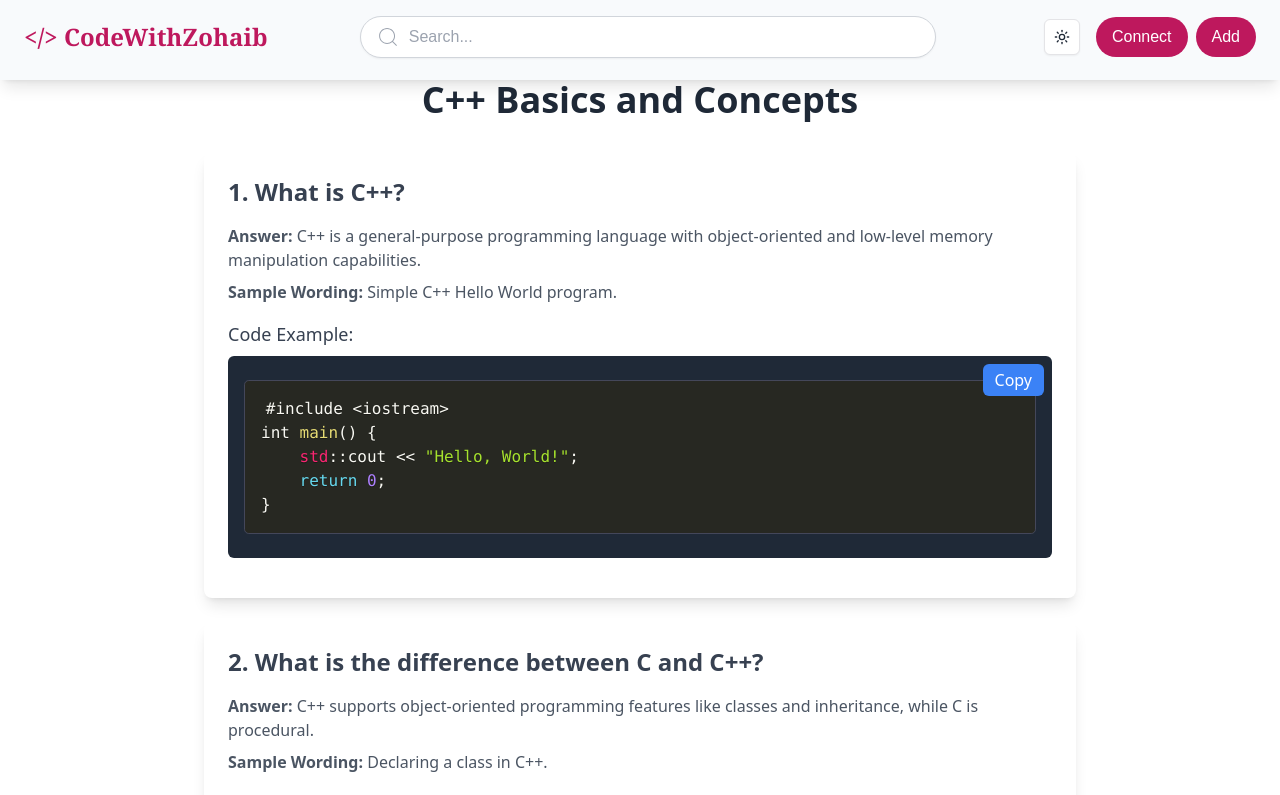
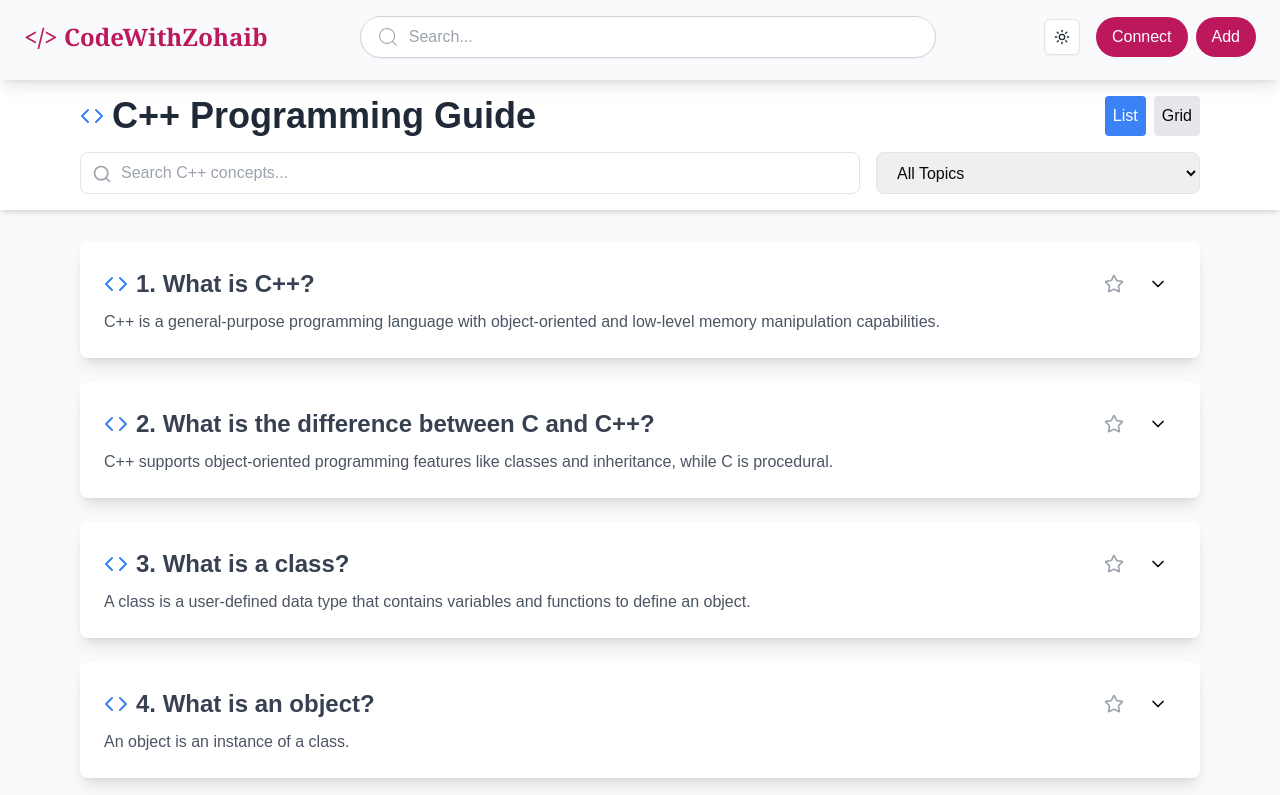
Before and after one commit to DotZohaib/CodeWithZohaib-Academy-, a Next.js app: page /Cc in a window 1280 px wide. Shown: the top 795 px of the page. Built offline with nearby package versions, Linux system fonts and the light colour scheme.

Commit message:
page.tsx

```diff
--- a/src/app/Cc/page.tsx
+++ b/src/app/Cc/page.tsx
@@ -2,7 +2,8 @@
 'use client';
 import React, { useState, useEffect } from 'react';
 import Prism from "prismjs";
-import "prismjs/themes/prism-okaidia.css"; // Optional: Add a Prism theme
+import { Search, BookOpen, Code, ChevronUp, ChevronDown, Check, Copy, Filter, Star } from 'lucide-react';
+import "prismjs/themes/prism-okaidia.css";
 
 interface Question {
   id: number;
@@ -12,9 +13,16 @@ interface Question {
   code: string;
 }
 
-const Cc: React.FC = () => {
+const Cpp = () => {
   const [copiedIndex, setCopiedIndex] = useState<number | null>(null);
+  const [searchTerm, setSearchTerm] = useState("");
+  const [selectedCategory, setSelectedCategory] = useState("all");
+  const [expandedItems, setExpandedItems] = useState<number[]>([]);
+  const [showScrollTop, setShowScrollTop] = useState(false);
+  const [favorites, setFavorites] = useState<number[]>([]);
+  const [viewMode, setViewMode] = useState<'list' | 'grid'>('list');
 
+  // Your existing array data here...
   const array: Question[] = [
     {
       id: 1,
@@ -438,10 +446,24 @@ const Cc: React.FC = () => {
       }
   ];
 
-
+const categories = {
+    all: "All Topics",
+    basics: "Basic Concepts (1-20)",
+    oop: "Object-Oriented Programming (21-40)",
+    advanced: "Advanced Features (41-60)",
+    stl: "STL & Templates",
+    memory: "Memory Management"
+  };
 
   useEffect(() => {
     Prism.highlightAll();
+
+    const handleScroll = () => {
+      setShowScrollTop(window.scrollY > 300);
+    };
+
+    window.addEventListener('scroll', handleScroll);
+    return () => window.removeEventListener('scroll', handleScroll);
   }, []);
 
   const handleCopy = (text: string, index: number) => {
@@ -450,32 +472,179 @@ const Cc: React.FC = () => {
     setTimeout(() => setCopiedIndex(null), 2000);
   };
 
+  const toggleFavorite = (id: number) => {
+    setFavorites(prev =>
+      prev.includes(id) ? prev.filter(item => item !== id) : [...prev, id]
+    );
+  };
+
+  const toggleExpand = (id: number) => {
+    setExpandedItems(prev =>
+      prev.includes(id) ? prev.filter(item => item !== id) : [...prev, id]
+    );
+  };
+
+  const scrollToTop = () => {
+    window.scrollTo({ top: 0, behavior: 'smooth' });
+  };
+
+  const filteredArray = array.filter(item => {
+    const matchesSearch = item.Title.toLowerCase().includes(searchTerm.toLowerCase()) ||
+                         item.answer.toLowerCase().includes(searchTerm.toLowerCase());
+
+    if (selectedCategory === 'all') return matchesSearch;
+    if (selectedCategory === 'basics') return matchesSearch && item.id <= 20;
+    if (selectedCategory === 'oop') return matchesSearch && item.id > 20 && item.id <= 40;
+    if (selectedCategory === 'advanced') return matchesSearch && item.id > 40;
+    if (selectedCategory === 'stl') return matchesSearch && [19, 20, 47, 48, 57].includes(item.id);
+    if (selectedCategory === 'memory') return matchesSearch && [23, 24, 25, 30, 32].includes(item.id);
+
+    return matchesSearch;
+  });
+
   return (
-    <div className="max-w-4xl mx-auto font-sans">
-      <h1 className="text-4xl font-bold text-center mb-8 text-gray-800">C++ Basics and Concepts</h1>
+    <div className="min-h-screen bg-gray-50">
+      <nav className="sticky top-0 z-10 bg-white shadow-md">
+        <div className="max-w-6xl mx-auto px-4 py-4">
+          <div className="flex items-center justify-between mb-4">
+            <h1 className="text-4xl font-bold text-gray-800 flex items-center gap-2">
+              <Code className="text-blue-500" />
+              C++ Programming Guide
+            </h1>
+            <div className="flex gap-2">
+              <button
+                onClick={() => setViewMode('list')}
+                className={`p-2 rounded ${viewMode === 'list' ? 'bg-blue-500 text-white' : 'bg-gray-200'}`}
+              >
+                List
+              </button>
+              <button
+                onClick={() => setViewMode('grid')}
+                className={`p-2 rounded ${viewMode === 'grid' ? 'bg-blue-500 text-white' : 'bg-gray-200'}`}
+              >
+                Grid
+              </button>
+            </div>
+          </div>
 
-      {array.map((item) => (
-        <section key={item.id} className="bg-white mx-3 p-6 rounded-lg shadow-lg mb-6">
-          <h2 className="text-2xl font-semibold mb-4 text-gray-700">{item.Title}</h2>
-          <p className="mb-2 text-gray-600"><strong>Answer:</strong> {item.answer}</p>
-          <p className="mb-4 text-gray-600"><strong>Sample Wording:</strong> {item.Sample}</p>
+          <div className="flex flex-col md:flex-row gap-4">
+            <div className="relative flex-1">
+              <Search className="absolute left-3 top-3 text-gray-400" size={20} />
+              <input
+                type="text"
+                placeholder="Search C++ concepts..."
+                className="w-full pl-10 pr-4 py-2 border rounded-lg focus:outline-none focus:ring-2 focus:ring-blue-500"
+                value={searchTerm}
+                onChange={(e) => setSearchTerm(e.target.value)}
+              />
+            </div>
 
-          <h3 className="text-lg font-medium mb-2 text-gray-700">Code Example:</h3>
-          <div className="relative bg-gray-800 text-white p-4 rounded-md overflow-x-auto mb-4">
-            <button
-              onClick={() => handleCopy(item.code, item.id)}
-              className="absolute top-2 right-2 bg-blue-500 text-white px-3 py-1 rounded-md hover:bg-blue-600"
+            <select
+              className="px-4 py-2 border rounded-lg focus:outline-none focus:ring-2 focus:ring-blue-500"
+              value={selectedCategory}
+              onChange={(e) => setSelectedCategory(e.target.value)}
             >
-              {copiedIndex === item.id ? "Copied!" : "Copy"}
-            </button>
-            <pre>
-              <code className="language-js">{item.code}</code>
-            </pre>
+              {Object.entries(categories).map(([key, value]) => (
+                <option key={key} value={key}>{value}</option>
+              ))}
+            </select>
           </div>
-        </section>
-      ))}
+        </div>
+      </nav>
+
+      <main className={`max-w-6xl mx-auto px-4 py-8 ${viewMode === 'grid' ? 'grid grid-cols-1 md:grid-cols-2 gap-6' : ''}`}>
+        {filteredArray.map((item) => {
+          const isExpanded = expandedItems.includes(item.id);
+          const isFavorite = favorites.includes(item.id);
+
+          return (
+            <div
+              key={item.id}
+              className={`bg-white rounded-lg shadow-lg mb-6 transform transition-all duration-200 hover:shadow-xl
+                ${viewMode === 'grid' ? 'h-full' : ''}`}
+            >
+              <div className="p-6">
+                <div className="flex justify-between items-center">
+                  <h2 className="text-2xl font-semibold text-gray-700 flex items-center gap-2">
+                    <Code size={24} className="text-blue-500" />
+                    {item.Title}
+                  </h2>
+                  <div className="flex gap-2">
+                    <button
+                      onClick={() => toggleFavorite(item.id)}
+                      className={`p-2 rounded-full hover:bg-gray-100 ${isFavorite ? 'text-yellow-500' : 'text-gray-400'}`}
+                    >
+                      <Star size={20} fill={isFavorite ? 'currentColor' : 'none'} />
+                    </button>
+                    <button
+                      onClick={() => toggleExpand(item.id)}
+                      className="p-2 rounded-full hover:bg-gray-100"
+                    >
+                      {isExpanded ? <ChevronUp size={20} /> : <ChevronDown size={20} />}
+                    </button>
+                  </div>
+                </div>
+
+                <p className="mt-2 text-gray-600">{item.answer}</p>
+
+                {isExpanded && (
+                  <div className="mt-4 space-y-4 animate-fadeIn">
+                    {item.Sample && (
+                      <div className="bg-blue-50 p-4 rounded-lg">
+                        <h3 className="font-medium text-blue-800 mb-2">Example Usage:</h3>
+                        <p className="text-gray-600">{item.Sample}</p>
+                      </div>
+                    )}
+
+                    {item.code && (
+                      <div className="relative">
+                        <div className="bg-gray-800 rounded-lg overflow-hidden">
+                          <div className="flex justify-between items-center px-4 py-2 bg-gray-700">
+                            <span className="text-gray-200">Code Example</span>
+                            <button
+                              onClick={() => handleCopy(item.code, item.id)}
+                              className="flex items-center gap-2 px-3 py-1 bg-blue-500 hover:bg-blue-600 text-white rounded-md transition-colors"
+                            >
+                              {copiedIndex === item.id ? (
+                                <>
+                                  <Check size={16} />
+                                  Copied!
+                                </>
+                              ) : (
+                                <>
+                                  <Copy size={16} />
+                                  Copy
+                                </>
+                              )}
+                            </button>
+                          </div>
+                          <div className="p-4 overflow-x-auto">
+                            <pre className="!m-0">
+                              <code className="language-cpp">{item.code}</code>
+                            </pre>
+                          </div>
+                        </div>
+                      </div>
+                    )}
+                  </div>
+                )}
+              </div>
+            </div>
+          );
+        })}
+      </main>
+
+      {showScrollTop && (
+        <button
+          onClick={scrollToTop}
+          className="fixed bottom-8 right-8 p-4 bg-blue-500 text-white rounded-full shadow-lg hover:bg-blue-600 transition-all duration-200 animate-bounce"
+          aria-label="Scroll to top"
+        >
+          <ChevronUp size={24} />
+        </button>
+      )}
     </div>
   );
 };
 
-export default Cc;
+export default Cpp;
```
